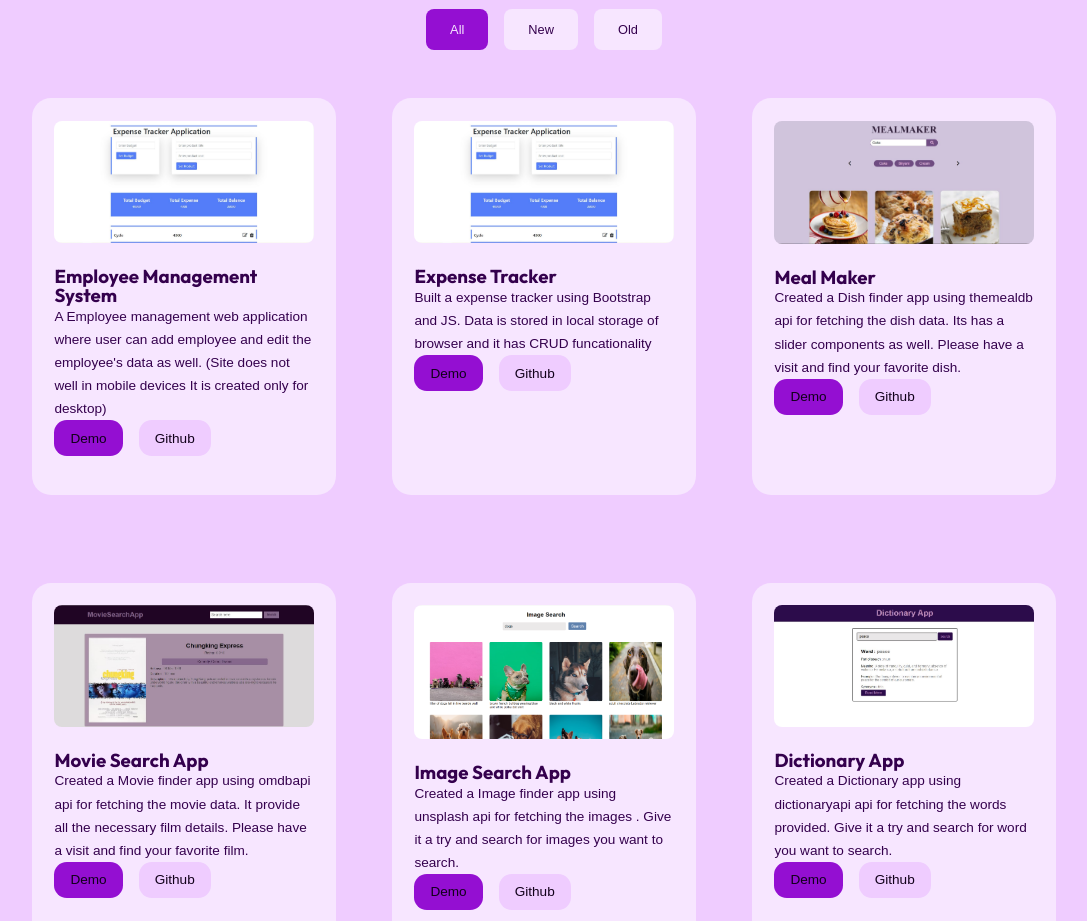
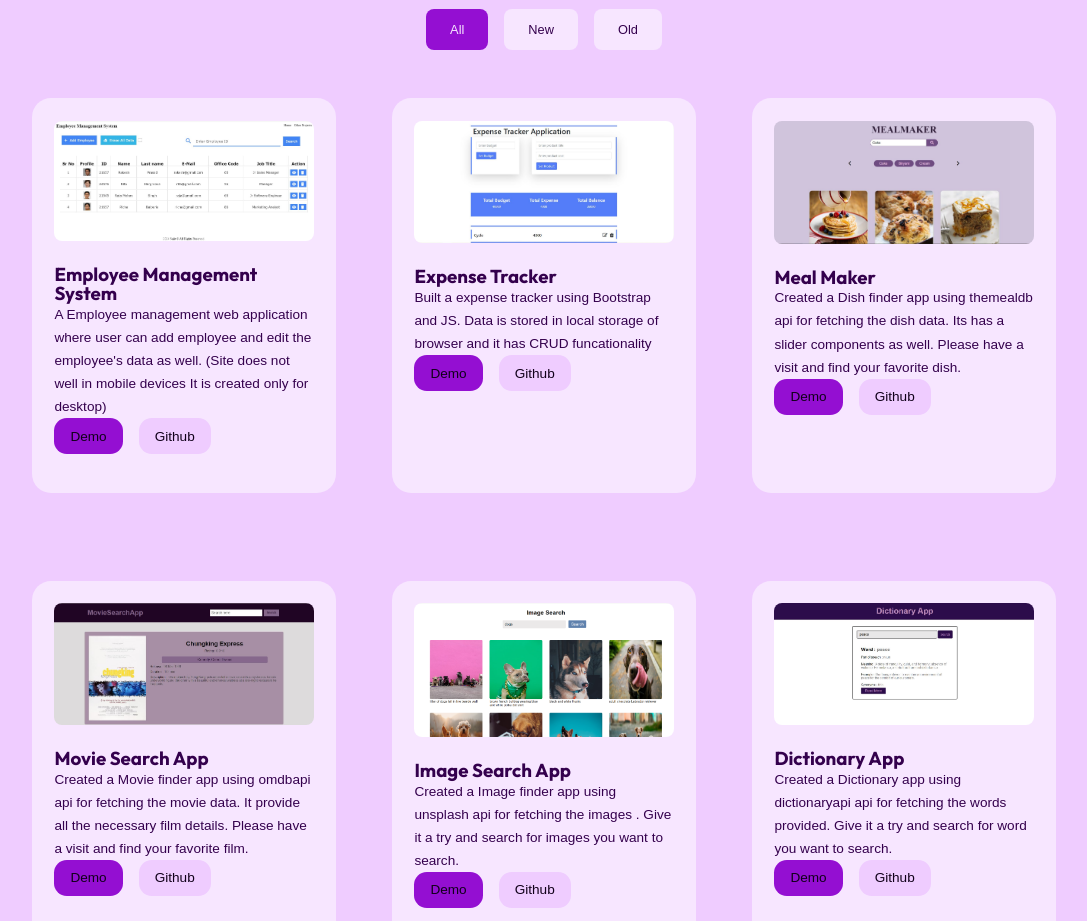
Before and after one commit to sujitsingh08rdm/portfolio-newSuijt, a plain HTML site: page index.html in a window 1280 px wide. Shown: the part 2640-3561 px from the top of the page, without its empty margins (96-1183 px from the left). Drawn offline with nearby package versions, Linux system fonts and the light colour scheme.

Commit message:
Update index.html

```diff
--- a/index.html
+++ b/index.html
@@ -198,7 +198,7 @@
       <div class="container projects-container" data-aos="fade-in">
         <article class="project mix new" data-order="1">
           <div class="project-image">
-            <img src="./assets/new_proj_1.JPG" alt="Project Image" />
+            <img src="./assets/new_proj_2.JPG" alt="Project Image" />
           </div>
           <h3>Employee Management System</h3>
           <p>
```
